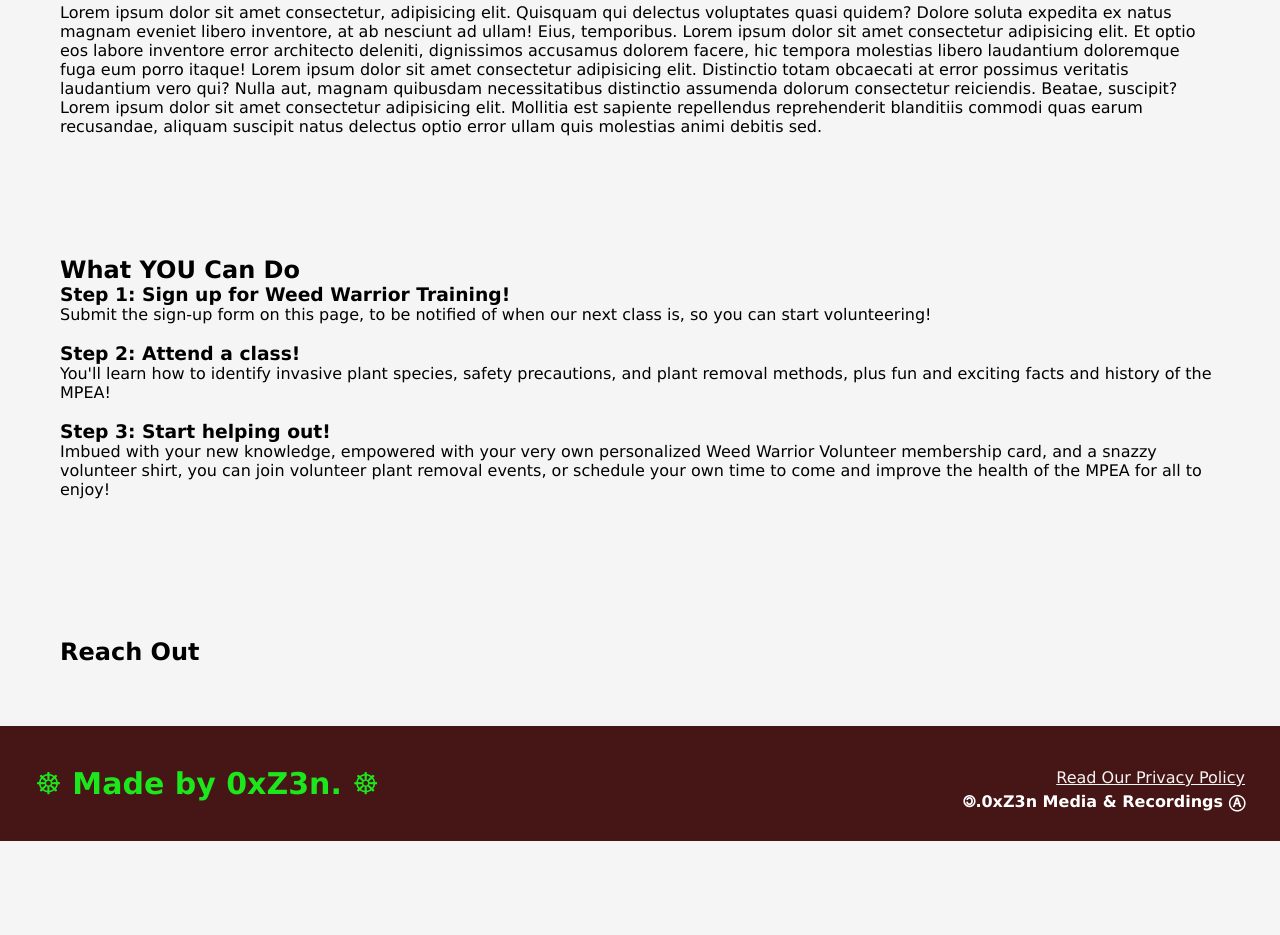
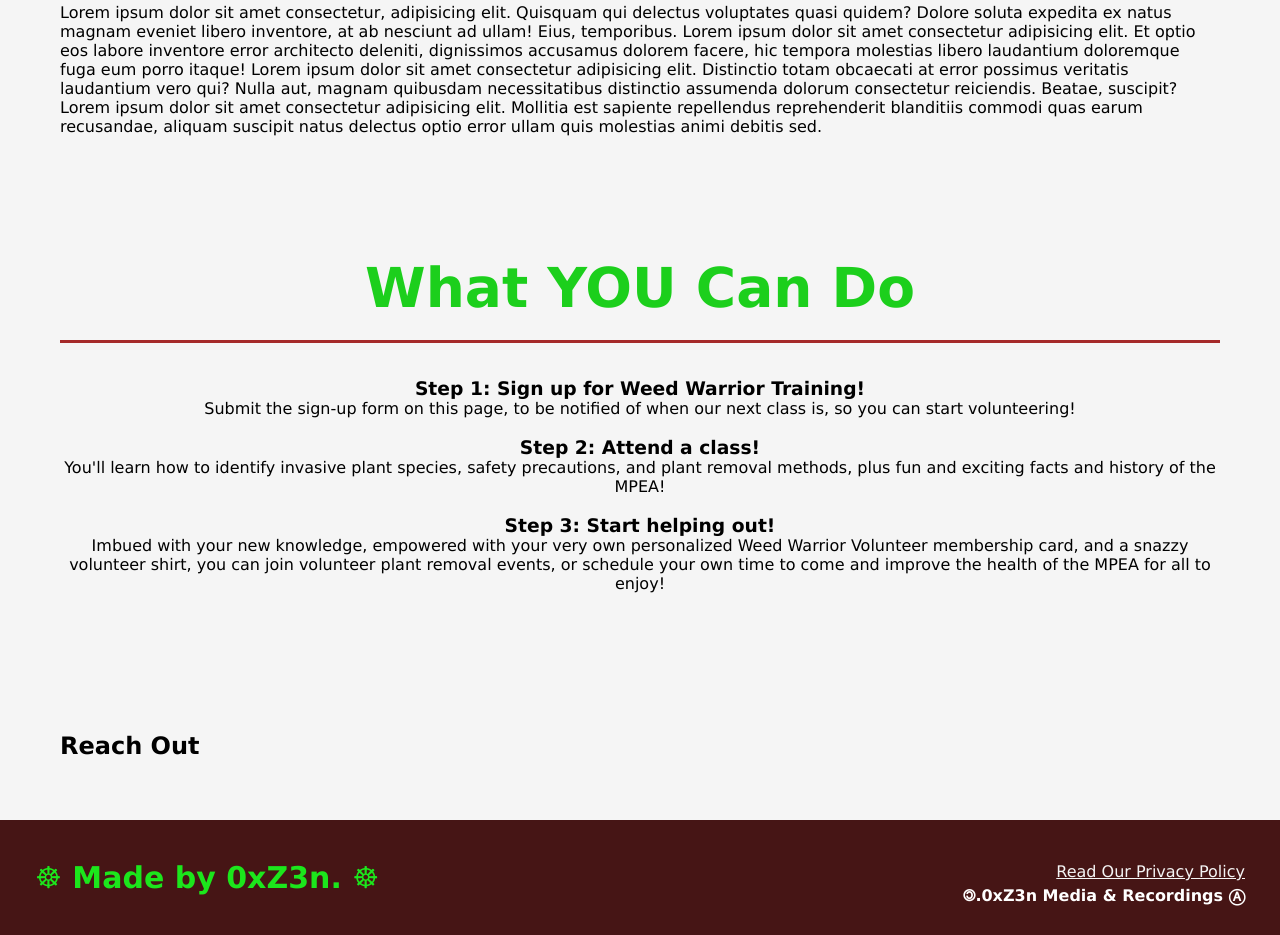
Before and after one commit to 0xZ3n/volunteerSite, a plain HTML site: page index.html in a window 1280 px wide. Shown: the part 2211-3146 px from the top of the page. Before the commit the page ends 3052 px from the top, so only its background shows below. Drawn offline with Linux system fonts and the light colour scheme.

Commit message:
minor styles to Steps section

```diff
--- a/css/style.css
+++ b/css/style.css
@@ -169,3 +169,20 @@ section {
     text-align: left;
     margin: 0 auto;
 }
+
+
+/* What you can do - Steps Section */
+
+.steps {
+    text-align: center;
+    background: whitesmoke;
+  }
+
+  .steps h2 {
+    font-size: 55px;
+    color: rgb(28, 207, 28);
+    margin-bottom: 35px;
+    padding: 0 100px 20px 100px;
+    border-bottom: 3px solid;
+    border-color: brown;
+  }
--- a/index.html
+++ b/index.html
@@ -99,7 +99,7 @@
     </section>
 
     <!-- What YOU Can Do -->
-    <section id="what-you-can-do">
+    <section id="what-you-can-do" class="steps">
         <h2>What YOU Can Do</h2>
         <div>
             <h3>
```
